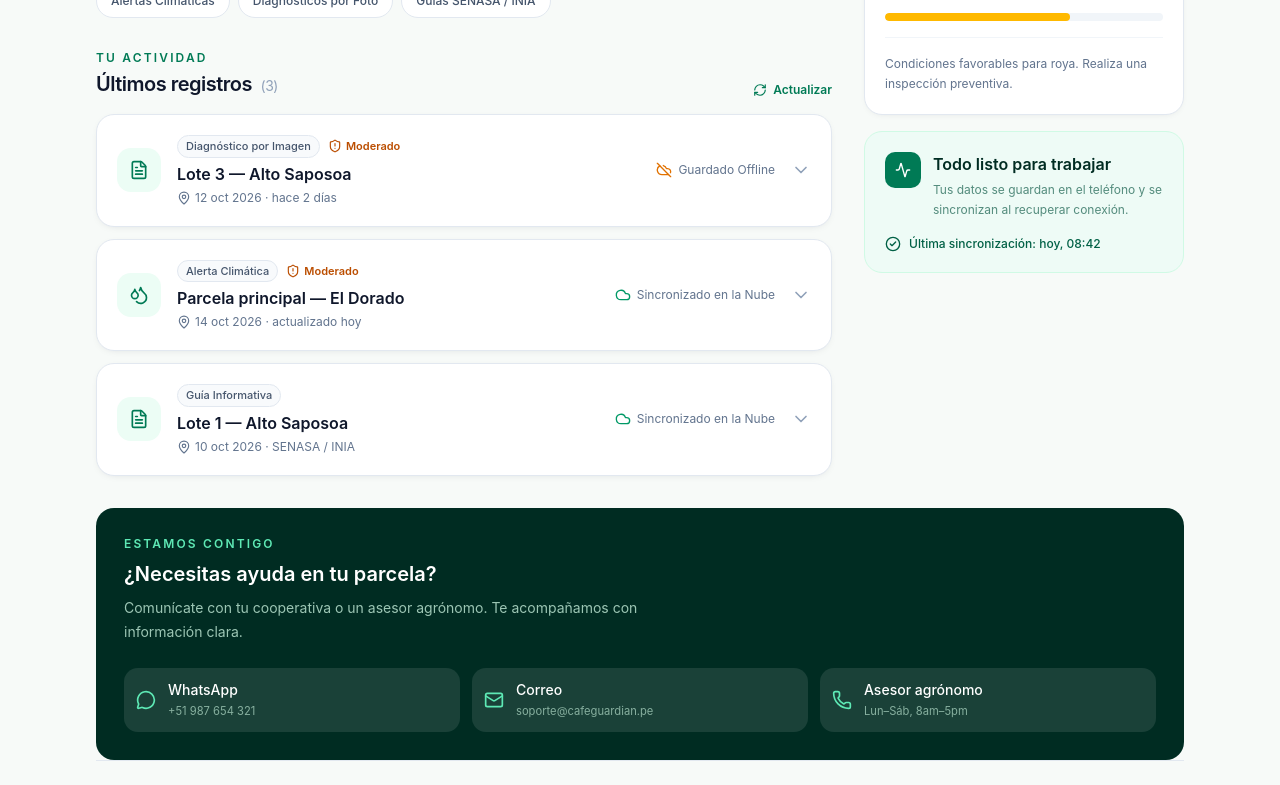
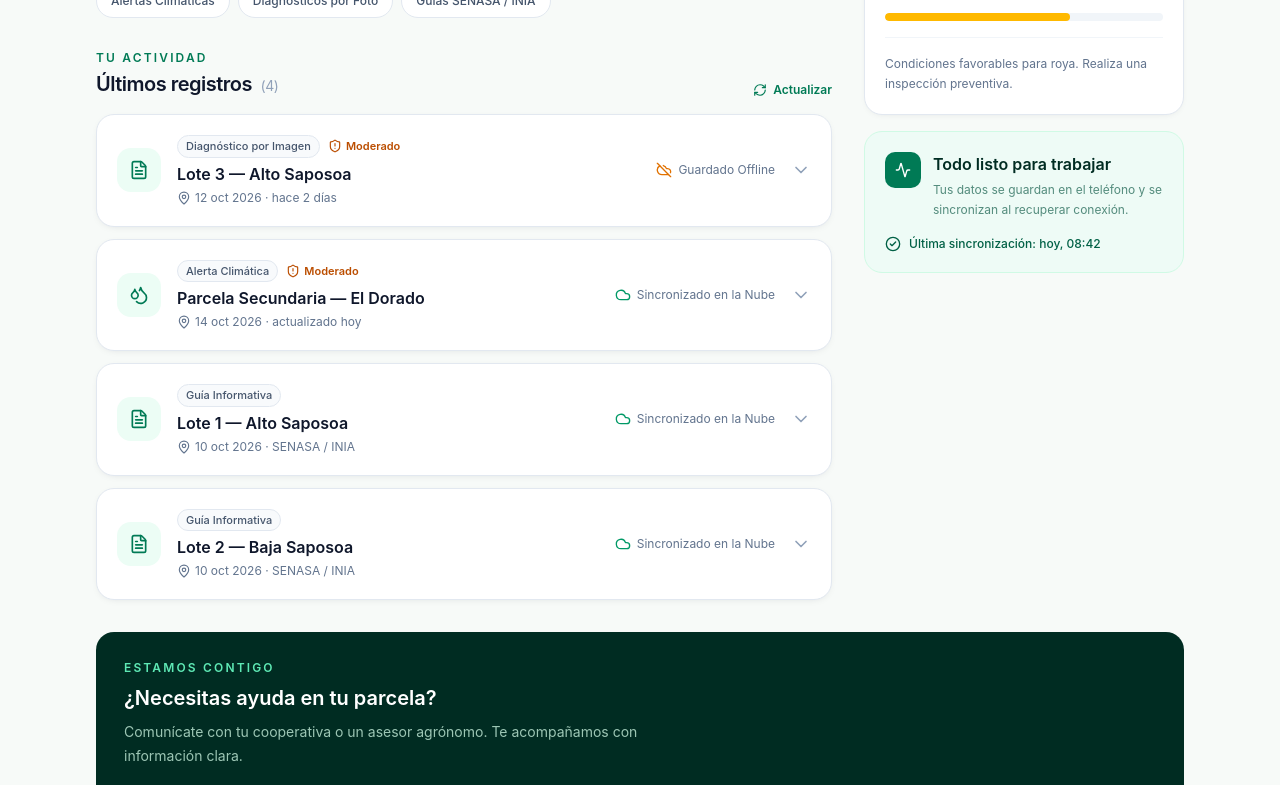
Before and after one commit to Hollow-30/cafeguardian, a Next.js app: page / in a window 1280 px wide. Shown: the part 673-1458 px from the top of the page. Built offline with nearby package versions, Linux system fonts and the light colour scheme.

Commit message:
Update zone names in records array

```diff
--- a/app/page.tsx
+++ b/app/page.tsx
@@ -10,8 +10,9 @@ import { OfflineSyncLogic } from "@/components/offline_sync_logic"
 
 const records: RecordItem[] = [
   { id: 1, zone: "Lote 3 — Alto Saposoa", type: "Diagnóstico por Imagen", status: "offline", time: "12 oct 2026 · hace 2 días", risk: "medium", description: "Hoja con síntomas iniciales de roya (confianza 82%). Incluye foto comprimida y recomendación de reinspección en 5 días." },
-  { id: 2, zone: "Parcela principal — El Dorado", type: "Alerta Climática", status: "synced", time: "14 oct 2026 · actualizado hoy", risk: "medium", description: "Humedad relativa alta y lluvias previstas. Revisa el follaje de las zonas bajas durante los próximos 3 días." },
+  { id: 2, zone: "Parcela Secundaria — El Dorado", type: "Alerta Climática", status: "synced", time: "14 oct 2026 · actualizado hoy", risk: "medium", description: "Humedad relativa alta y lluvias previstas. Revisa el follaje de las zonas bajas durante los próximos 3 días." },
   { id: 3, zone: "Lote 1 — Alto Saposoa", type: "Guía Informativa", status: "synced", time: "10 oct 2026 · SENASA / INIA", description: "Guía visual para reconocer señales tempranas de roya y registrar cambios en tus plantas." },
+  { id: 4, zone: "Lote 2 — Baja Saposoa", type: "Guía Informativa", status: "synced", time: "10 oct 2026 · SENASA / INIA", description: "Guía visual para reconocer señales tempranas de roya y registrar cambios en tus plantas." },
 ]
 
 export default function Page() {
```
